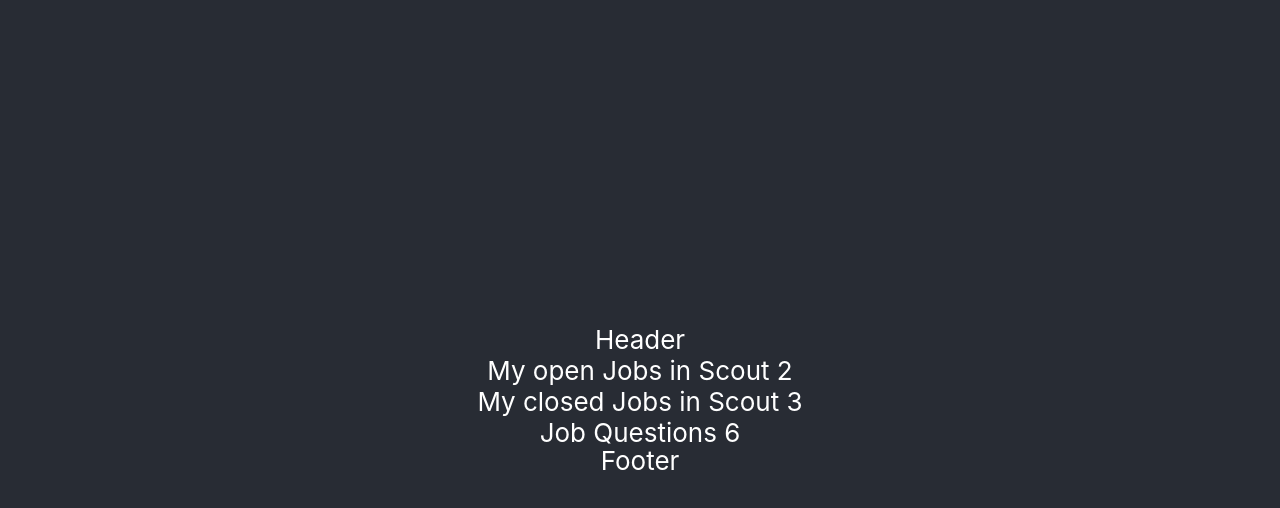
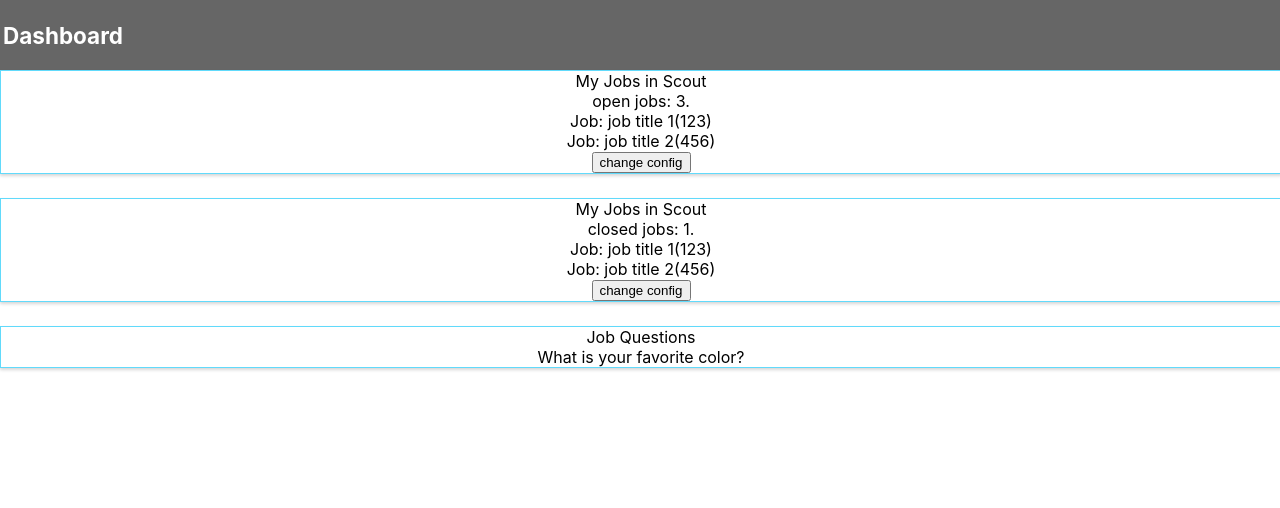
Before and after one commit to scoutcobban/dash, a React (Create React App) app: page / in a window 1280 px wide. Shown: the top 508 px of the page. Built offline with nearby package versions, Linux system fonts and the light colour scheme.

Commit message:
added "real" load of data init from "load" of config added loading state
todo
how to save config for all widgets
fix the rgl use, it doesn't seem to do anything
add empty state
add edit more

```diff
--- a/src/App.js
+++ b/src/App.js
@@ -1,45 +1,73 @@
 import React, {Component} from 'react';
 import ReactGridLayout from "react-grid-layout";
 import './App.css';
-import {Widget, MyJobsWidget, JobNeedsWidget, JobQuestionsWidget} from "./widgets";
+import {
+    Widget,
+    MyJobsWidget,
+    JobNeedsWidget,
+    JobQuestionsWidget
+} from "./widgets";
 
 const HIRING_HOST = "https://localhost:5000";
 
 const WIDGET_LIBRARY = {
-    myJobs: {component: MyJobsWidget, roles: ["job-owner"]},
+    myJobs: {
+        component: MyJobsWidget,
+        roles: ["job-owner"],
+        title: "My Jobs in Scout"
+    },
     jobNeeds: {
         component: JobNeedsWidget,
-        dataUrl: HIRING_HOST + "/hiring/my-jobs-dashboard"
+        dataUrl: HIRING_HOST + "/hiring/my-jobs-dashboard",
+        title: "Jobs that Need Love"
     },
-    jobQuestions: {component: JobQuestionsWidget}
+    jobQuestions: {
+        component: JobQuestionsWidget,
+        title: "Job Questions"
+    }
 };
 
 class App extends Component {
-  render() {
-    const component1 = WIDGET_LIBRARY['myJobs'].component; //TODO conver to map from user data load
-    const config1 = {filter: "open", count: 2};
-    const component2 = WIDGET_LIBRARY['myJobs'].component;
-    const config2 = {filter: "closed", count: 3};
-    const component3 = WIDGET_LIBRARY['jobQuestions'].component;
-    const config3 = {count: 6};
-
-    const layout = [
+    constructor(props){
+        super(props);
+        this.state = {
+            layout_loaded: [
                 {i: 'a', x: 0, y: 0, w: 1, h: 2, static: true},
                 {i: 'b', x: 1, y: 0, w: 3, h: 2, minW: 2, maxW: 4},
                 {i: 'c', x: 4, y: 0, w: 1, h: 2}
-    ];
+            ],
+            widgets_loaded: [
+                {key: 'a', name: 'myJobs', config:{filter: "open"}},
+                {key: 'b', name: 'myJobs', config:{filter: "closed"}},
+                {key: 'c', name: 'jobQuestions', config:{jobId: "*"}},
+            ]
+        }
+
+    }
+
+    getConfig(){
+
+    }
+
+    render() {
+
+        const widgets = this.state.widgets_loaded.map((widget)=>{
+            const component = WIDGET_LIBRARY[widget.name].component;
+            const title = WIDGET_LIBRARY[widget.name].title;
+            return <Widget key={widget.key} component={component} title={title} config={widget.config}/>
+        });
 
         return (
             <div className="App">
-        <header className="App-header">
-          <div>Header</div>
-<ReactGridLayout className="layout" layout={layout} cols={12} rowHeight={30} width={1200}>
-          <Widget key="a" component={component1} config={config1} />
-          <Widget key="b" component={component2} config={config2} />
-          <Widget key="c" component={component3} config={config3} />
+
+                <header>
+                    <h2>Dashboard</h2>
+                </header>
+
+                <ReactGridLayout className="layout" layout={this.state.layout_loaded} cols={12}
+                                 rowHeight={120} width={800}>
+                    {widgets}
                 </ReactGridLayout>
-          <div>Footer</div>
-        </header>
             </div>
         );
     }
--- a/src/index.css
+++ b/src/index.css
@@ -12,3 +12,20 @@
   font-family: source-code-pro, Menlo, Monaco, Consolas, "Courier New",
     monospace;
 }
+
+.widget-frame {
+  border: 1px solid #61dafb;
+  box-shadow: 0 2px 3px rgba(0,0,0,0.16);
+  display: inline-block;
+  margin: 0 0 1.5em;
+  width: 100%;
+}
+
+header {
+  background-color: #666;
+  padding: 3px;
+  text-align: left;
+  font-size: 15px;
+  display: flow;
+  color: white;
+}
--- a/src/widgets.jsx
+++ b/src/widgets.jsx
@@ -1,26 +1,80 @@
 import React from "react";
+
+
+function delayPromise(duration) {
+  return function(cb, data){
+    return new Promise(function(resolve, reject){
+      setTimeout(function(){
+        resolve(cb(data));
+      }, duration)
+    });
+  };
+}
+
 
 export class Widget extends React.Component {
     constructor(props) {
-        super();
+        super(props);
         this.state = {
-            editing: false
+            editing: false,
+            config: props.config
         };
     }
 
-    getConfig = () => {
-        return {};
+    getConfig () {
+        return this.state.config;
+    }
+
+    setConfig = (config) => {
+        this.setState({config: config});
     };
 
     render() {
-        const widget = React.createElement(this.props.component, this.props.config);
-        return <div className="widget-top-level-class">{widget}</div>
+        const props = {
+            setConfig: this.setConfig,
+            editing: this.state.editing,
+            ...this.state.config
+        };
+        const widget = React.createElement(this.props.component, props);
+        return <div className="widget-frame">
+            <div className="widget-title">{this.props.title}</div>
+            <div className="widget-body">{widget}</div>
+        </div>
     }
 }
 
 export class MyJobsWidget extends React.Component {
+    constructor (props) {
+        console.log("props", props);
+        super(props);
+        this.state = {count:0, jobs:[], loading: true};
+    }
+    componentDidMount(){
+        console.log("getting MyJobsWidget "+ this.props.filter);
+        let apiMyJobs = delayPromise(Math.floor(Math.random() * 2000));
+        apiMyJobs((data) => {
+            console.log(this.props.filter, "data", data);
+            this.setState({...data, loading: false});
+        }, {count: Math.floor(Math.random() * 10), jobs:[{title:'job title 1', reqId:'123'}, {title:'job title 2', reqId:'456'}]});  // fake data
+    }
+
+    configChange = () => {  // This NEEDS to be an arrow func for callback
+        console.log("configChange", this.props, this.state);
+        const fakeConfig = {filter: "paused"};
+        this.props.setConfig(fakeConfig);
+    };
+
     render() {
-        return <div>My {this.props.filter} Jobs in Scout {this.props.count}</div>;
+        if(this.state.loading){
+            return <div>loading...</div>;
+        }
+        const count = this.state.count;
+        const jobs = this.state.jobs.map((job) => {return <div key={job.reqId}>Job: {job.title}({job.reqId})</div>});
+        return <div>
+            {this.props.filter} jobs: {count}.<br/>
+            {jobs}
+            <button onClick={this.configChange}>change config</button>
+        </div>;
     }
 }
 
@@ -32,6 +86,6 @@
 
 export class JobQuestionsWidget extends React.Component {
     render() {
-        return <div>Job Questions {this.props.count}</div>;
+        return <div>What is your favorite color?</div>;
     }
 }
```
Lines whose indentation alone changed are shown as unchanged.
